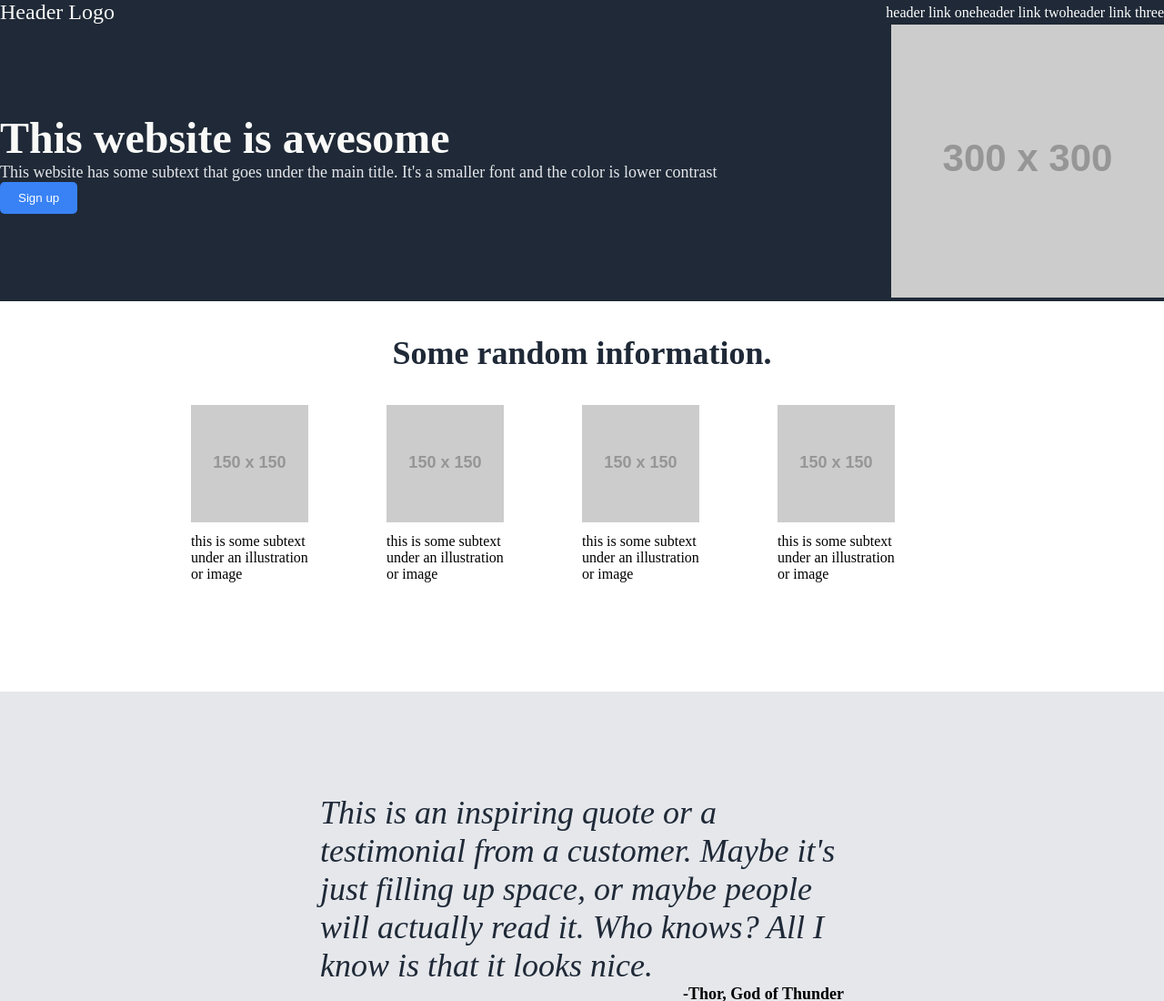
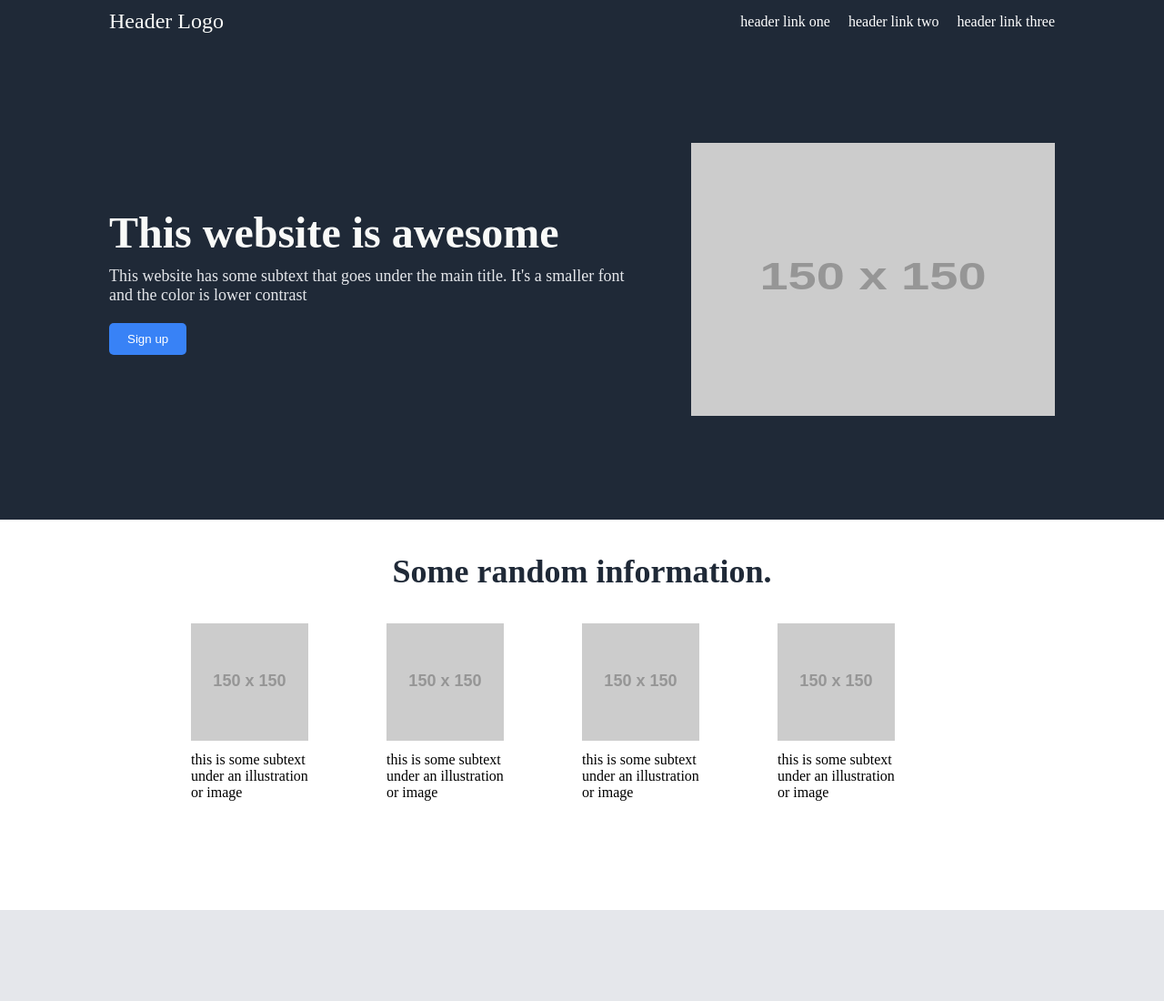
Before and after one commit to nbjoshi/odin-landing-page, a plain HTML site: page index.html in a window 1280 px wide. Shown: the top 1100 px of the page at 91% size. Drawn offline with Linux system fonts and the light colour scheme; placeholder pictures from the web are drawn by us.

Commit message:
Final Project

```diff
--- a/index.html
+++ b/index.html
@@ -23,7 +23,7 @@
                     <button>Sign up</button>
                 </div>
                 <div class="bottom-right">
-                    <img src="https://via.placeholder.com/300" alt="this is a placeholder for an image">
+                    <img src="https://via.placeholder.com/150" width="400" height="300">
                 </div>
             </div>
         </div>
--- a/styles.css
+++ b/styles.css
@@ -7,6 +7,7 @@
 .header {
     background: #1F2937;
     color: white;
+    padding: 10px 120px;
 }
 
 .top {
@@ -23,7 +24,9 @@
 .top-right {
     display: flex;
     list-style: none;
+    gap: 20px;
 }
+
 .top-right a {
     color: white;
     text-decoration: none;
@@ -34,17 +37,22 @@
     align-items: center;
     justify-content: space-between;
     flex-wrap: flex;
+    margin-top: 120px;
+    gap: 50px;
+    margin-bottom: 100px;
 }
 
 .bottom-left h1 {
     font-size: 48px;
     color: #F9FAF8;
     font-weight: 800;
+    margin-bottom: 10px;
 }
 
 .bottom-left p {
     font-size: 18px;
     color: #E5E7EB;
+    margin-bottom: 20px;
 }
 
 .bottom-left button {
```
